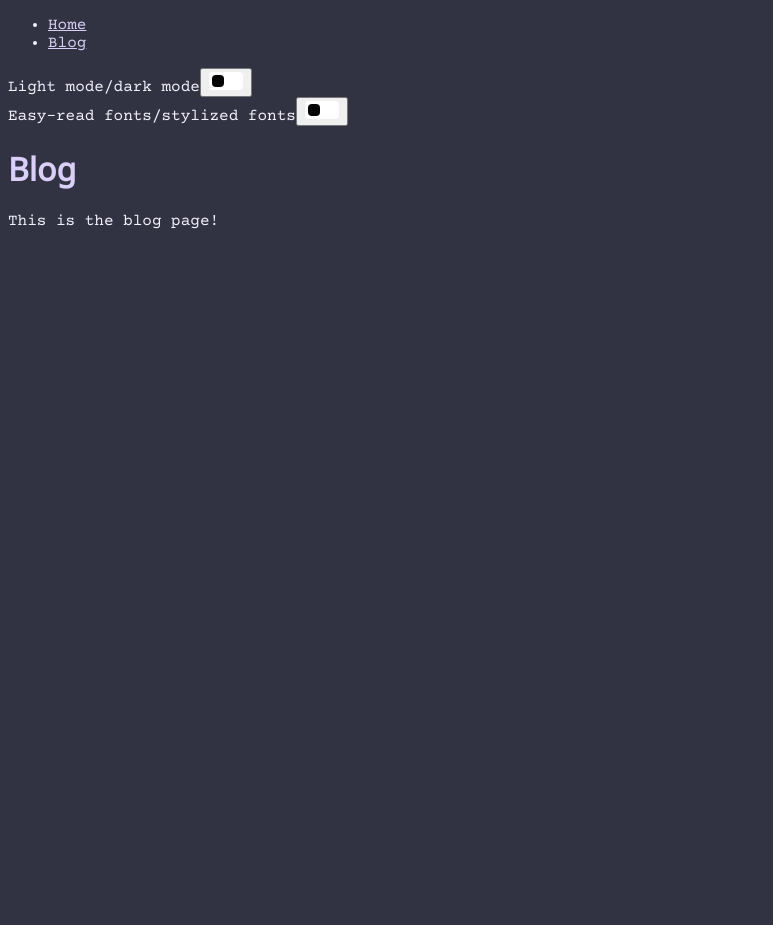
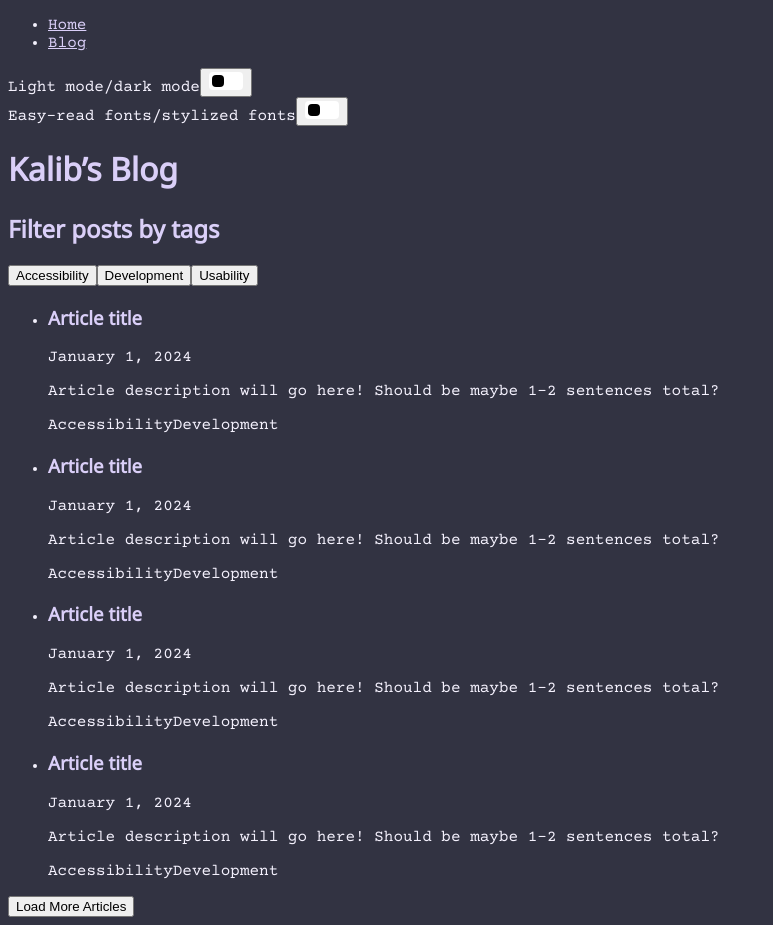
Before and after one commit to Watso196/portfolio, a React app: page /blog in a window 1280 px wide. Shown: the whole page, without its empty margins (0-773 px from the left). Before the commit the page ends 800 px from the top, so only its background shows below. Built offline with nearby package versions, Linux system fonts and the light colour scheme.

Commit message:
content: initial blog content structure:

```diff
--- a/src/routes/Blog.tsx
+++ b/src/routes/Blog.tsx
@@ -5,8 +5,82 @@ const Blog = () => {
   return (
     <>
       <Nav />
-      <h1>Blog</h1>
-      <p>This is the blog page!</p>
+      <main>
+        <h1>Kalib&rsquo;s Blog</h1>
+        <div role="tablist">
+          <h2>Filter posts by tags</h2>
+          <button role="tab" id="accessibility">
+            Accessibility
+          </button>
+          <button role="tab" id="development">
+            Development
+          </button>
+          <button role="tab" id="usability">
+            Usability
+          </button>
+        </div>
+        <section aria-label="blog posts" /*role log here?*/>
+          <ul>
+            <li>
+              <article>
+                <h3>Article title</h3>
+                <p>January 1, 2024</p>
+                <p>
+                  Article description will go here! Should be maybe 1-2
+                  sentences total?
+                </p>
+                <p>
+                  <span>Accessibility</span>
+                  <span>Development</span>
+                </p>
+              </article>
+            </li>
+            <li>
+              <article>
+                <h3>Article title</h3>
+                <p>January 1, 2024</p>
+                <p>
+                  Article description will go here! Should be maybe 1-2
+                  sentences total?
+                </p>
+                <p>
+                  <span>Accessibility</span>
+                  <span>Development</span>
+                </p>
+              </article>
+            </li>
+            <li>
+              <article>
+                <h3>Article title</h3>
+                <p>January 1, 2024</p>
+                <p>
+                  Article description will go here! Should be maybe 1-2
+                  sentences total?
+                </p>
+                <p>
+                  <span>Accessibility</span>
+                  <span>Development</span>
+                </p>
+              </article>
+            </li>
+            <li>
+              <article>
+                <h3>Article title</h3>
+                <p>January 1, 2024</p>
+                <p>
+                  Article description will go here! Should be maybe 1-2
+                  sentences total?
+                </p>
+                <p>
+                  <span>Accessibility</span>
+                  <span>Development</span>
+                </p>
+              </article>
+            </li>
+          </ul>
+          <button type="button">Load More Articles</button>
+        </section>
+      </main>
     </>
   );
 };
--- a/src/routes/Home.tsx
+++ b/src/routes/Home.tsx
@@ -6,6 +6,7 @@ const Home = () => {
   return (
     <>
       <Nav />
+      <main>
         <div id="intro">
           <h1>
             Hi, I&rsquo;m Kalib. I enjoy engineering intuitive, impactful, and
@@ -38,6 +39,7 @@ const Home = () => {
           <p>Some short info about myself</p>
           <p>Link to LinkedIn</p>
         </div>
+      </main>
     </>
   );
 };
```
Lines whose indentation alone changed are shown as unchanged.
